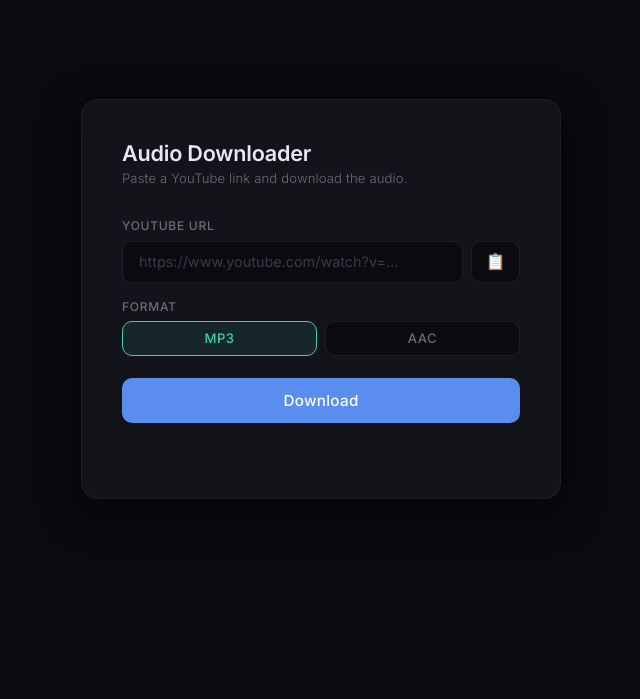
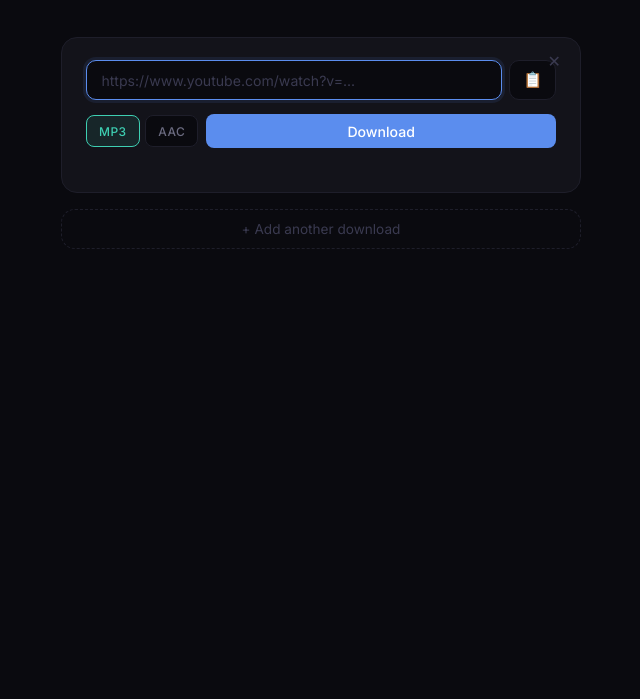
Before and after one commit to Oxycar-18/audio-App, a website: page public/index.html in a window 1280 px wide. Shown: the part 101-800 px from the top of the page, without its empty margins (319-959 px from the left). Drawn offline with Linux system fonts and the light colour scheme.

Commit message:
feat: parallel downloads with multi-capsule UI

```diff
--- a/public/index.html
+++ b/public/index.html
@@ -3,21 +3,11 @@
 <head>
   <meta charset="UTF-8" />
   <meta name="viewport" content="width=device-width, initial-scale=1.0" />
-  <title>YTB Audio Downloader</title>
+  <title>Audio Downloader</title>
   <link rel="preconnect" href="https://fonts.googleapis.com" />
   <link rel="preconnect" href="https://fonts.gstatic.com" crossorigin />
   <link href="https://fonts.googleapis.com/css2?family=Inter:wght@300;400;500;600&display=swap" rel="stylesheet" />
   <style>
-    /* ── palette ───────────────────────────────────────────
-       bg:      #0a0a0f  (near-black, slight blue tint)
-       surface: #13131a
-       border:  #1e1e2a
-       accent:  #5b8dee  (soft periwinkle blue)
-       accent2: #3ecfb2  (muted teal — used for active states)
-       text:    #d4d4e0
-       muted:   #6b6b80
-    ─────────────────────────────────────────────────────── */
-
     * { box-sizing: border-box; margin: 0; padding: 0; }
 
     body {
@@ -25,150 +15,128 @@
       font-weight: 400;
       background: #0a0a0f;
       color: #d4d4e0;
+      min-height: 100vh;
       display: flex;
-      justify-content: center;
+      flex-direction: column;
       align-items: center;
-      min-height: 100vh;
+      padding: 3rem 1rem 4rem;
     }
 
-    .card {
-      background: #13131a;
-      border: 1px solid #1e1e2a;
-      border-radius: 16px;
-      padding: 2.5rem;
-      width: 100%;
-      max-width: 480px;
-      box-shadow: 0 12px 40px rgba(0,0,0,0.5);
+    /* ── page header ── */
+    .page-header {
+      text-align: center;
+      margin-bottom: 2.5rem;
     }
 
-    h1 {
-      font-size: 1.35rem;
+    .page-header h1 {
+      font-size: 1.5rem;
       font-weight: 600;
-      letter-spacing: -0.01em;
+      letter-spacing: -0.02em;
       color: #e8e8f0;
       margin-bottom: 0.3rem;
     }
 
-    p.subtitle {
+    .page-header p {
       font-size: 0.82rem;
       font-weight: 300;
       color: #6b6b80;
-      margin-bottom: 2rem;
-      letter-spacing: 0.01em;
     }
 
-    label {
-      display: block;
-      font-size: 0.75rem;
-      font-weight: 500;
-      letter-spacing: 0.06em;
-      text-transform: uppercase;
-      color: #6b6b80;
-      margin-bottom: 0.45rem;
+    /* ── capsule list ── */
+    #capsule-list {
+      width: 100%;
+      max-width: 520px;
+      display: flex;
+      flex-direction: column;
+      gap: 1rem;
+    }
+
+    /* ── single capsule ── */
+    .capsule {
+      background: #13131a;
+      border: 1px solid #1e1e2a;
+      border-radius: 16px;
+      padding: 1.4rem 1.5rem 1.2rem;
+      position: relative;
+      transition: border-color 0.2s;
+    }
+
+    .capsule.downloading { border-color: #5b8dee44; }
+    .capsule.done        { border-color: #3ecfb244; }
+    .capsule.error-state { border-color: #e0707044; }
+
+    /* remove button */
+    .capsule-remove {
+      position: absolute;
+      top: 0.9rem;
+      right: 0.9rem;
+      background: none;
+      border: none;
+      color: #3a3a50;
+      font-size: 1rem;
+      cursor: pointer;
+      line-height: 1;
+      padding: 0.1rem 0.3rem;
+      border-radius: 6px;
+      transition: color 0.15s, background 0.15s;
+      margin: 0;
+      width: auto;
+    }
+
+    .capsule-remove:hover { color: #e07070; background: rgba(224,112,112,0.08); }
+
+    /* input row */
+    .input-row {
+      display: flex;
+      gap: 0.45rem;
+      margin-bottom: 0;
     }
 
     input[type="text"] {
-      width: 100%;
-      padding: 0.72rem 1rem;
+      flex: 1;
+      padding: 0.65rem 0.9rem;
       background: #0a0a0f;
       border: 1px solid #1e1e2a;
       border-radius: 10px;
       color: #d4d4e0;
       font-family: 'Inter', sans-serif;
-      font-size: 0.9rem;
+      font-size: 0.88rem;
       outline: none;
       transition: border-color 0.2s, box-shadow 0.2s;
     }
 
     input[type="text"]::placeholder { color: #3a3a50; }
-
     input[type="text"]:focus {
       border-color: #5b8dee;
-      box-shadow: 0 0 0 3px rgba(91,141,238,0.12);
+      box-shadow: 0 0 0 3px rgba(91,141,238,0.1);
     }
 
-    .input-row {
-      display: flex;
-      gap: 0.5rem;
-    }
-
-    .input-row input { flex: 1; }
-
     .paste-btn {
-      margin-top: 0;
-      width: auto;
-      padding: 0 0.85rem;
+      padding: 0 0.8rem;
       background: #0a0a0f;
       border: 1px solid #1e1e2a;
       border-radius: 10px;
-      font-size: 1rem;
+      font-size: 0.95rem;
       cursor: pointer;
       color: #6b6b80;
       transition: border-color 0.2s, color 0.2s;
+      margin: 0;
+      width: auto;
     }
 
     .paste-btn:hover { border-color: #5b8dee; color: #5b8dee; background: #0a0a0f; }
 
-    /* main download button */
-    button#downloadBtn {
-      margin-top: 1.4rem;
-      width: 100%;
-      padding: 0.82rem;
-      background: #5b8dee;
-      color: #fff;
-      border: none;
-      border-radius: 10px;
-      font-family: 'Inter', sans-serif;
-      font-size: 0.95rem;
-      font-weight: 500;
-      letter-spacing: 0.02em;
-      cursor: pointer;
-      transition: background 0.2s, box-shadow 0.2s;
-    }
-
-    button#downloadBtn:hover:not(:disabled) {
-      background: #4a7de0;
-      box-shadow: 0 4px 16px rgba(91,141,238,0.25);
-    }
-
-    button#downloadBtn:disabled { background: #1e1e2a; color: #3a3a50; cursor: not-allowed; }
-
-    /* format toggle */
-    .format-toggle {
-      display: flex;
-      gap: 0.5rem;
-      margin-top: 0.45rem;
-    }
-
-    .fmt-btn {
-      margin-top: 0;
-      flex: 1;
-      padding: 0.52rem;
-      background: #0a0a0f;
-      border: 1px solid #1e1e2a;
-      border-radius: 10px;
-      color: #6b6b80;
-      font-family: 'Inter', sans-serif;
-      font-size: 0.82rem;
-      font-weight: 500;
-      letter-spacing: 0.04em;
-      cursor: pointer;
-      transition: all 0.2s;
-    }
-
-    .fmt-btn:hover { border-color: #3ecfb2; color: #3ecfb2; }
-    .fmt-btn.active { background: rgba(62,207,178,0.1); border-color: #3ecfb2; color: #3ecfb2; }
-
-    /* preview */
+    /* thumbnail preview */
     .preview {
-      margin-top: 1.3rem;
+      margin-top: 0.9rem;
       border-radius: 10px;
       overflow: hidden;
       border: 1px solid #1e1e2a;
       background: #0a0a0f;
+      display: none;
     }
 
-    .preview.hidden { display: none; }
+    .preview.visible { display: block; }
 
     .preview img {
       width: 100%;
@@ -177,71 +145,121 @@
       object-fit: cover;
     }
 
-    .preview-info { padding: 0.6rem 0.85rem; }
+    .preview-info { padding: 0.5rem 0.8rem; }
 
     .preview-title {
-      font-size: 0.82rem;
-      font-weight: 400;
+      font-size: 0.8rem;
       color: #9090a8;
       display: -webkit-box;
-      -webkit-line-clamp: 2;
+      -webkit-line-clamp: 1;
       -webkit-box-orient: vertical;
       overflow: hidden;
       line-height: 1.4;
     }
 
-    /* status */
-    #status {
-      margin-top: 1rem;
-      font-size: 0.82rem;
-      font-weight: 400;
-      min-height: 1.2rem;
-      text-align: center;
-      letter-spacing: 0.01em;
+    /* bottom row: format + download */
+    .capsule-footer {
+      display: flex;
+      gap: 0.5rem;
+      margin-top: 0.9rem;
+      align-items: center;
     }
 
-    .status-loading { color: #8899cc; }
-    .status-error   { color: #e07070; }
-    .status-success { color: #3ecfb2; }
+    .format-toggle {
+      display: flex;
+      gap: 0.35rem;
+    }
+
+    .fmt-btn {
+      padding: 0.45rem 0.75rem;
+      background: #0a0a0f;
+      border: 1px solid #1e1e2a;
+      border-radius: 8px;
+      color: #6b6b80;
+      font-family: 'Inter', sans-serif;
+      font-size: 0.75rem;
+      font-weight: 500;
+      letter-spacing: 0.04em;
+      cursor: pointer;
+      transition: all 0.2s;
+      margin: 0;
+      width: auto;
+    }
+
+    .fmt-btn:hover { border-color: #3ecfb2; color: #3ecfb2; }
+    .fmt-btn.active { background: rgba(62,207,178,0.1); border-color: #3ecfb2; color: #3ecfb2; }
+
+    .dl-btn {
+      flex: 1;
+      padding: 0.52rem 1rem;
+      background: #5b8dee;
+      color: #fff;
+      border: none;
+      border-radius: 8px;
+      font-family: 'Inter', sans-serif;
+      font-size: 0.88rem;
+      font-weight: 500;
+      cursor: pointer;
+      transition: background 0.2s, box-shadow 0.2s;
+      margin: 0;
+      width: auto;
+    }
+
+    .dl-btn:hover:not(:disabled) {
+      background: #4a7de0;
+      box-shadow: 0 4px 14px rgba(91,141,238,0.25);
+    }
+
+    .dl-btn:disabled { background: #1e1e2a; color: #3a3a50; cursor: not-allowed; }
+    .dl-btn.done     { background: rgba(62,207,178,0.15); color: #3ecfb2; border: 1px solid #3ecfb244; }
+    .dl-btn.errored  { background: rgba(224,112,112,0.12); color: #e07070; border: 1px solid #e0707044; }
+
+    /* status line */
+    .capsule-status {
+      margin-top: 0.55rem;
+      font-size: 0.76rem;
+      min-height: 1rem;
+      letter-spacing: 0.01em;
+      padding-left: 0.1rem;
+    }
+
+    .capsule-status.loading { color: #8899cc; }
+    .capsule-status.success { color: #3ecfb2; }
+    .capsule-status.error   { color: #e07070; }
+
+    /* ── add capsule button ── */
+    #add-btn {
+      margin-top: 1rem;
+      width: 100%;
+      max-width: 520px;
+      padding: 0.7rem;
+      background: transparent;
+      border: 1px dashed #1e1e2a;
+      border-radius: 14px;
+      color: #3a3a50;
+      font-family: 'Inter', sans-serif;
+      font-size: 0.85rem;
+      font-weight: 400;
+      cursor: pointer;
+      transition: border-color 0.2s, color 0.2s;
+    }
+
+    #add-btn:hover { border-color: #5b8dee; color: #5b8dee; }
   </style>
 </head>
 <body>
-  <div class="card">
+
+  <div class="page-header">
     <h1>Audio Downloader</h1>
-    <p class="subtitle">Paste a YouTube link and download the audio.</p>
-
-    <label for="urlInput">YouTube URL</label>
-    <div class="input-row">
-      <input
-        type="text"
-        id="urlInput"
-        placeholder="https://www.youtube.com/watch?v=..."
-        autocomplete="off"
-        oninput="onUrlInput(this.value)"
-      />
-      <button type="button" class="paste-btn" onclick="pasteFromClipboard()" title="Paste from clipboard">📋</button>
-    </div>
-
-    <div id="preview" class="preview hidden">
-      <img id="previewThumb" src="" alt="Video thumbnail" />
-      <div class="preview-info">
-        <span id="previewTitle" class="preview-title"></span>
-      </div>
-    </div>
-
-    <label style="margin-top: 1rem;">Format</label>
-    <div class="format-toggle">
-      <button type="button" class="fmt-btn active" data-fmt="mp3" onclick="selectFormat(this)">MP3</button>
-      <button type="button" class="fmt-btn" data-fmt="aac" onclick="selectFormat(this)">AAC</button>
-    </div>
-
-    <button id="downloadBtn" onclick="startDownload()">Download</button>
-    <div id="status"></div>
+    <p>Download YouTube audio in parallel — MP3 or AAC</p>
   </div>
 
+  <div id="capsule-list"></div>
+
+  <button id="add-btn" onclick="addCapsule()">+ Add another download</button>
+
   <script>
-    let selectedFormat = 'mp3';
-    let debounceTimer = null;
+    let capsuleCount = 0;
 
     function extractVideoId(url) {
       try {
@@ -251,26 +269,76 @@
       } catch { return null; }
     }
 
-    function onUrlInput(value) {
-      clearTimeout(debounceTimer);
-      const id = extractVideoId(value.trim());
-      const preview = document.getElementById('preview');
-      const thumb = document.getElementById('previewThumb');
-      const titleEl = document.getElementById('previewTitle');
+    function addCapsule() {
+      const id = ++capsuleCount;
+      const el = document.createElement('div');
+      el.className = 'capsule';
+      el.id = `capsule-${id}`;
+      el.dataset.format = 'mp3';
+      el.dataset.debounce = '';
 
-      if (!id) {
-        preview.classList.add('hidden');
+      el.innerHTML = `
+        <button class="capsule-remove" onclick="removeCapsule(${id})" title="Remove">✕</button>
+
+        <div class="input-row">
+          <input type="text" id="url-${id}" placeholder="https://www.youtube.com/watch?v=..."
+            autocomplete="off" oninput="onUrlInput(${id}, this.value)" />
+          <button class="paste-btn" onclick="pasteUrl(${id})" title="Paste from clipboard">📋</button>
+        </div>
+
+        <div class="preview" id="preview-${id}">
+          <img id="thumb-${id}" src="" alt="" />
+          <div class="preview-info">
+            <span class="preview-title" id="title-${id}"></span>
+          </div>
+        </div>
+
+        <div class="capsule-footer">
+          <div class="format-toggle">
+            <button class="fmt-btn active" data-fmt="mp3" onclick="selectFormat(${id}, this)">MP3</button>
+            <button class="fmt-btn"        data-fmt="aac" onclick="selectFormat(${id}, this)">AAC</button>
+          </div>
+          <button class="dl-btn" id="dl-${id}" onclick="startDownload(${id})">Download</button>
+        </div>
+
+        <div class="capsule-status" id="status-${id}"></div>
+      `;
+
+      document.getElementById('capsule-list').appendChild(el);
+
+      // Focus the new input
+      document.getElementById(`url-${id}`).focus();
+    }
+
+    function removeCapsule(id) {
+      const el = document.getElementById(`capsule-${id}`);
+      if (el) el.remove();
+      // Always keep at least one capsule
+      if (document.getElementById('capsule-list').children.length === 0) addCapsule();
+    }
+
+    function onUrlInput(id, value) {
+      const capsule = document.getElementById(`capsule-${id}`);
+      clearTimeout(Number(capsule.dataset.debounce));
+
+      const videoId = extractVideoId(value.trim());
+      const preview = document.getElementById(`preview-${id}`);
+      const thumb   = document.getElementById(`thumb-${id}`);
+      const titleEl = document.getElementById(`title-${id}`);
+
+      if (!videoId) {
+        preview.classList.remove('visible');
         return;
       }
 
-      // Show thumbnail immediately — no need to wait
-      thumb.onerror = () => { thumb.src = `https://img.youtube.com/vi/${id}/hqdefault.jpg`; thumb.onerror = null; };
-      thumb.src = `https://img.youtube.com/vi/${id}/maxresdefault.jpg`;
+      // Thumbnail loads instantly
+      thumb.onerror = () => { thumb.src = `https://img.youtube.com/vi/${videoId}/hqdefault.jpg`; thumb.onerror = null; };
+      thumb.src = `https://img.youtube.com/vi/${videoId}/maxresdefault.jpg`;
       titleEl.textContent = '';
-      preview.classList.remove('hidden');
+      preview.classList.add('visible');
 
-      // Debounce the /info call — wait 500ms after user stops typing
-      debounceTimer = setTimeout(() => {
+      // Debounce title fetch
+      const timer = setTimeout(() => {
         fetch('/info', {
           method: 'POST',
           headers: { 'Content-Type': 'application/json' },
@@ -280,42 +348,47 @@
           .then(data => { if (data?.title) titleEl.textContent = data.title; })
           .catch(() => {});
       }, 500);
+
+      capsule.dataset.debounce = timer;
     }
 
-    async function pasteFromClipboard() {
+    async function pasteUrl(id) {
       try {
         const text = await navigator.clipboard.readText();
-        const input = document.getElementById('urlInput');
+        const input = document.getElementById(`url-${id}`);
         input.value = text;
-        onUrlInput(text);
+        onUrlInput(id, text);
       } catch {
-        setStatus('Clipboard access denied — paste manually.', 'error');
+        setStatus(id, 'Clipboard access denied — paste manually.', 'error');
       }
     }
 
-    function selectFormat(btn) {
-      document.querySelectorAll('.fmt-btn').forEach(b => b.classList.remove('active'));
+    function selectFormat(id, btn) {
+      const capsule = document.getElementById(`capsule-${id}`);
+      capsule.querySelectorAll('.fmt-btn').forEach(b => b.classList.remove('active'));
       btn.classList.add('active');
-      selectedFormat = btn.dataset.fmt;
+      capsule.dataset.format = btn.dataset.fmt;
     }
 
-    async function startDownload() {
-      const url = document.getElementById('urlInput').value.trim();
-      const btn = document.getElementById('downloadBtn');
+    async function startDownload(id) {
+      const url    = document.getElementById(`url-${id}`).value.trim();
+      const dlBtn  = document.getElementById(`dl-${id}`);
+      const format = document.getElementById(`capsule-${id}`).dataset.format;
+      const capsule = document.getElementById(`capsule-${id}`);
 
-      if (!url) {
-        setStatus('Please enter a YouTube URL.', 'error');
-        return;
-      }
+      if (!url) { setStatus(id, 'Please enter a YouTube URL.', 'error'); return; }
 
-      btn.disabled = true;
-      setStatus('Fetching audio, this may take a moment...', 'loading');
+      dlBtn.disabled = true;
+      dlBtn.textContent = 'Downloading…';
+      dlBtn.className = 'dl-btn';
+      capsule.className = 'capsule downloading';
+      setStatus(id, 'Fetching audio, this may take a moment…', 'loading');
 
       try {
         const res = await fetch('/download', {
           method: 'POST',
           headers: { 'Content-Type': 'application/json' },
-          body: JSON.stringify({ url, format: selectedFormat })
+          body: JSON.stringify({ url, format })
         });
 
         if (!res.ok) {
@@ -325,7 +398,7 @@
 
         const disposition = res.headers.get('Content-Disposition') || '';
         const match = disposition.match(/filename="(.+?)"/);
-        const filename = match ? match[1] : `audio.${selectedFormat}`;
+        const filename = match ? match[1] : `audio.${format}`;
 
         const blob = await res.blob();
         const a = document.createElement('a');
@@ -334,23 +407,28 @@
         a.click();
         URL.revokeObjectURL(a.href);
 
-        setStatus('Download started!', 'success');
+        dlBtn.disabled = false;
+        dlBtn.textContent = '✓ Done';
+        dlBtn.className = 'dl-btn done';
+        capsule.className = 'capsule done';
+        setStatus(id, `Saved as ${filename}`, 'success');
       } catch (err) {
-        setStatus(err.message, 'error');
-      } finally {
-        btn.disabled = false;
+        dlBtn.disabled = false;
+        dlBtn.textContent = 'Retry';
+        dlBtn.className = 'dl-btn errored';
+        capsule.className = 'capsule error-state';
+        setStatus(id, err.message, 'error');
       }
     }
 
-    function setStatus(msg, type) {
-      const el = document.getElementById('status');
+    function setStatus(id, msg, type) {
+      const el = document.getElementById(`status-${id}`);
       el.textContent = msg;
-      el.className = `status-${type}`;
+      el.className = `capsule-status ${type}`;
     }
 
-    document.getElementById('urlInput').addEventListener('keydown', (e) => {
-      if (e.key === 'Enter') startDownload();
-    });
+    // Start with one capsule
+    addCapsule();
   </script>
 </body>
 </html>
```
